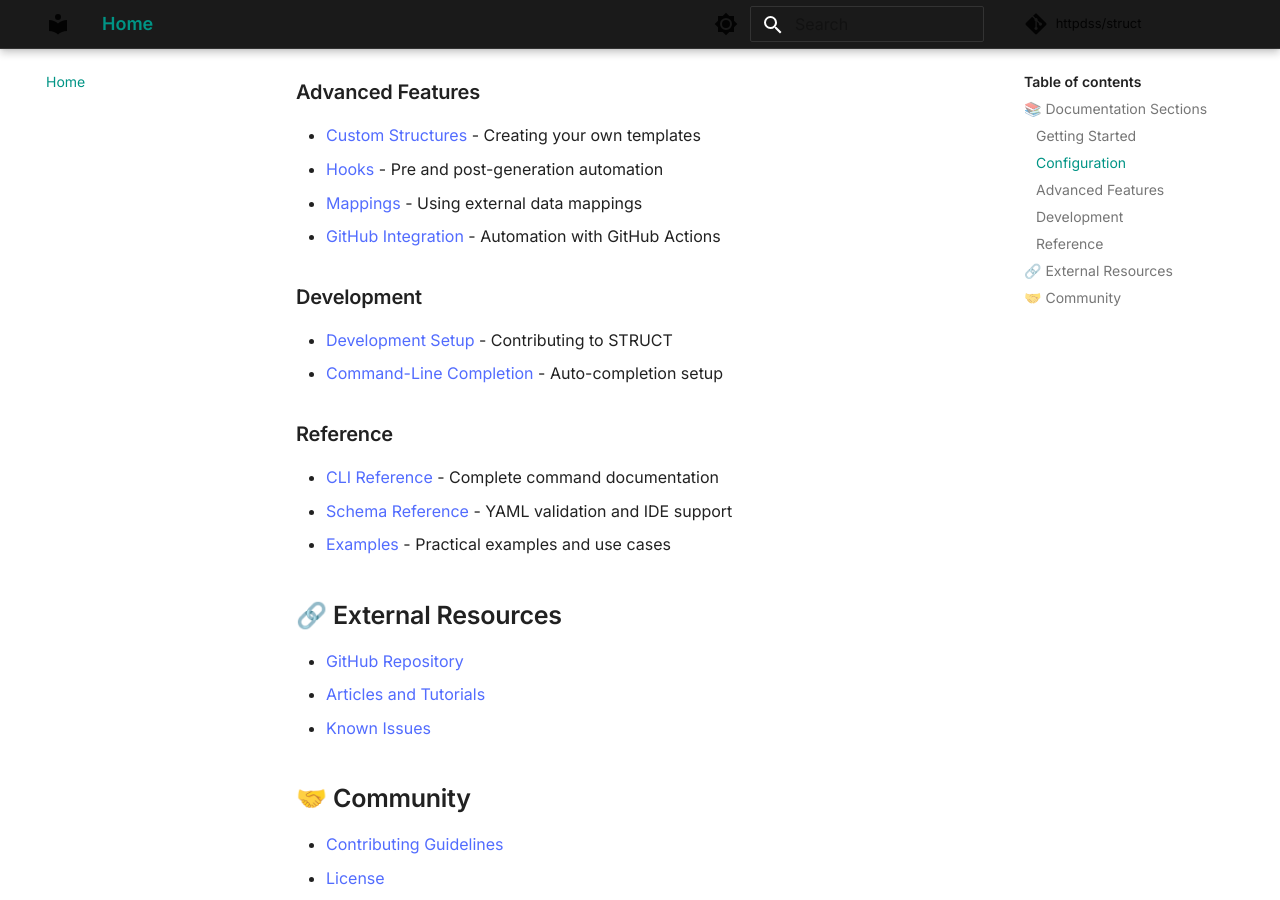
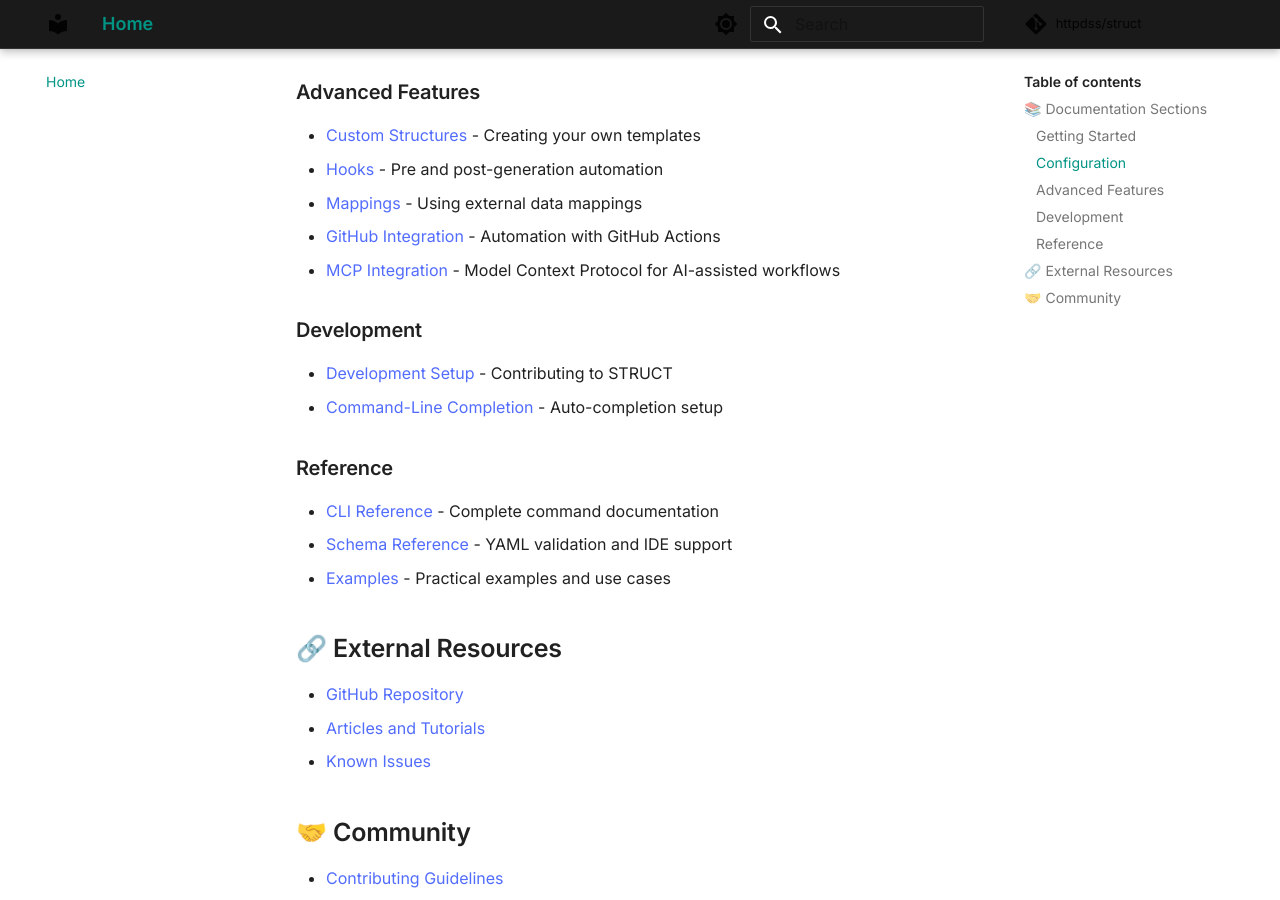
Before and after one commit to httpdss/struct, an MkDocs documentation site: the page built from docs/index.md, in a window 1280 px wide and 900 px high, scrolled down 636 px. Built offline with MkDocs 1.6.1 and Material for MkDocs 9.7.7, drawn with Linux system fonts in a browser that asks for light colours; comment, search, counter and statistics services are not loaded.

Commit message:
Add MCP integration documentation reference to docs index
- Add MCP Integration link to Advanced Features section in docs/index.md
- Ensures the new MCP documentation is discoverable from the main docs index

```diff
--- a/docs/index.md
+++ b/docs/index.md
@@ -22,6 +22,7 @@ Welcome to the comprehensive documentation for STRUCT - the Automated Project St
 - [Hooks](hooks.md) - Pre and post-generation automation
 - [Mappings](mappings.md) - Using external data mappings
 - [GitHub Integration](github-integration.md) - Automation with GitHub Actions
+- [MCP Integration](mcp-integration.md) - Model Context Protocol for AI-assisted workflows
 
 ### Development
 
```
